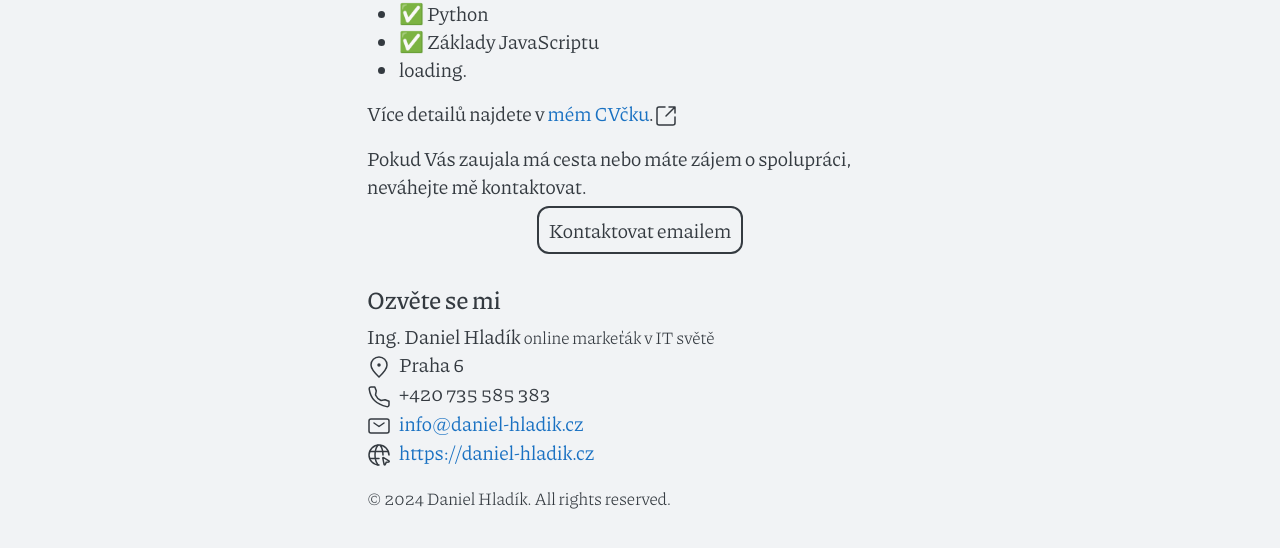
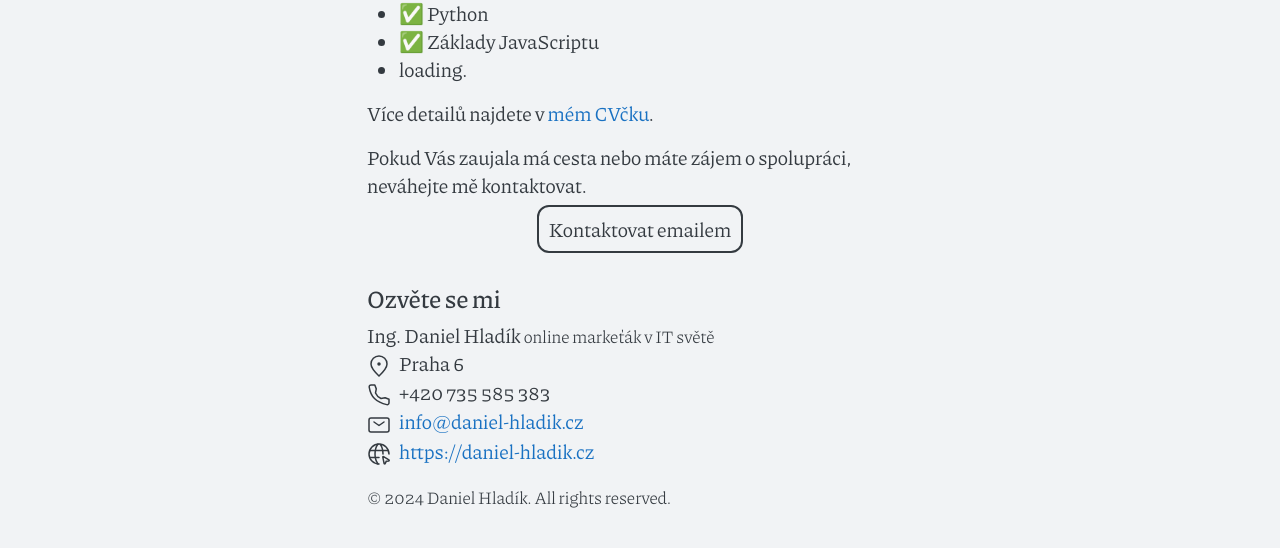
Before and after one commit to Dandee42/dandee42.github.io, a Jekyll site: the page built from index.md, in a window 1280 px wide. Shown: the part 1400-1948 px from the top of the page. Built offline with Jekyll 4.4.1, drawn with Linux system fonts in a browser that asks for light colours.

Commit message:
Update index.md

```diff
--- a/index.md
+++ b/index.md
@@ -15,7 +15,7 @@ Od začátku roku 2024 procházím intenzivním rekvalifikačním přerodem z on
 - ✅ Základy JavaScriptu
 - <div>loading<span class="dots"></span></div>
 
-Více detailů najdete v [mém CVčku](https://flowcv.com/resume/osrniic0ww).<span class="li-icon"><a href="https://flowcv.com/resume/osrniic0ww" target="_blank" rel="noopener noreferrer">{% include svg/open-new-window.svg %}</a></span>
+Více detailů najdete v [mém CVčku](https://flowcv.com/resume/osrniic0ww).
 
 Pokud Vás zaujala má cesta nebo máte zájem o spolupráci, neváhejte mě kontaktovat.
 
```
